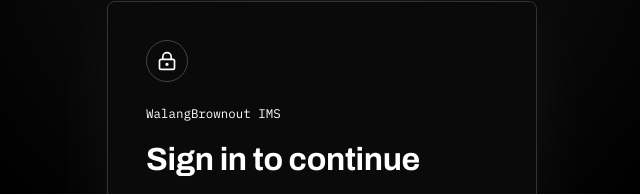
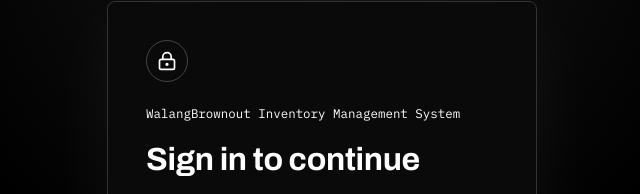
Before and after one commit to ZuoTianCheng1/WalangBrownOut_Application, a React (Vite) app: page /login in a window 1280 px wide. Shown: the part 99-293 px from the top of the page, without its empty margins (318-958 px from the left). Built offline with nearby package versions, Linux system fonts and the light colour scheme; no server answers.

Commit message:
Fixed MORE grammatical errors in Login page

```diff
--- a/src/pages/Login.jsx
+++ b/src/pages/Login.jsx
@@ -26,7 +26,7 @@ export default function Login() {
     <div className="login-page">
       <div className="login-panel">
         <div className="login-mark"><LockKeyhole size={20} /></div>
-        <p className="kicker">WalangBrownout IMS</p>
+        <p className="kicker">WalangBrownout Inventory Management System</p>
         <h1>Sign in to continue</h1>
         <p className="login-copy">Enter your credentials to access the inventory dashboard.</p>
 
```
